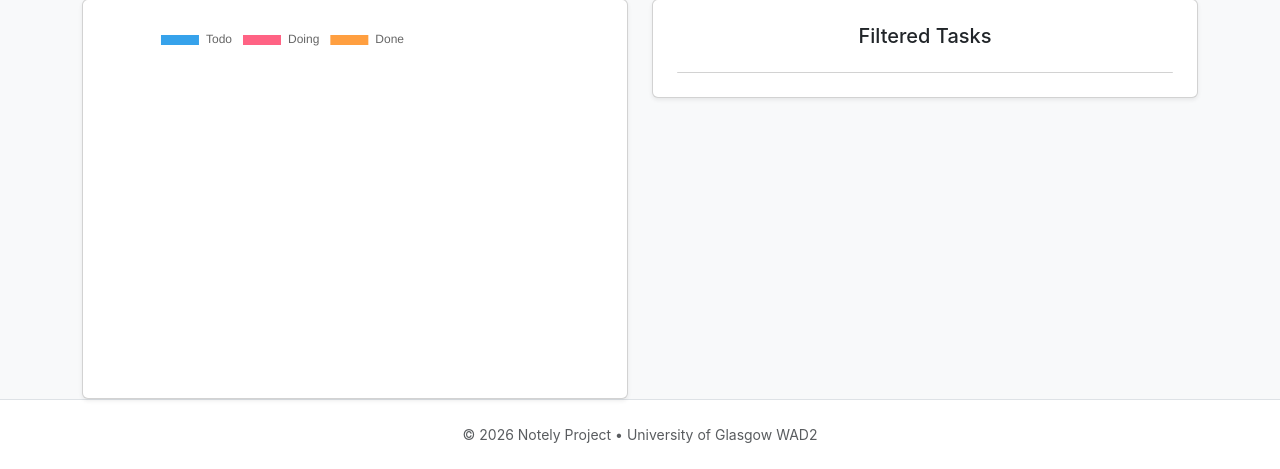
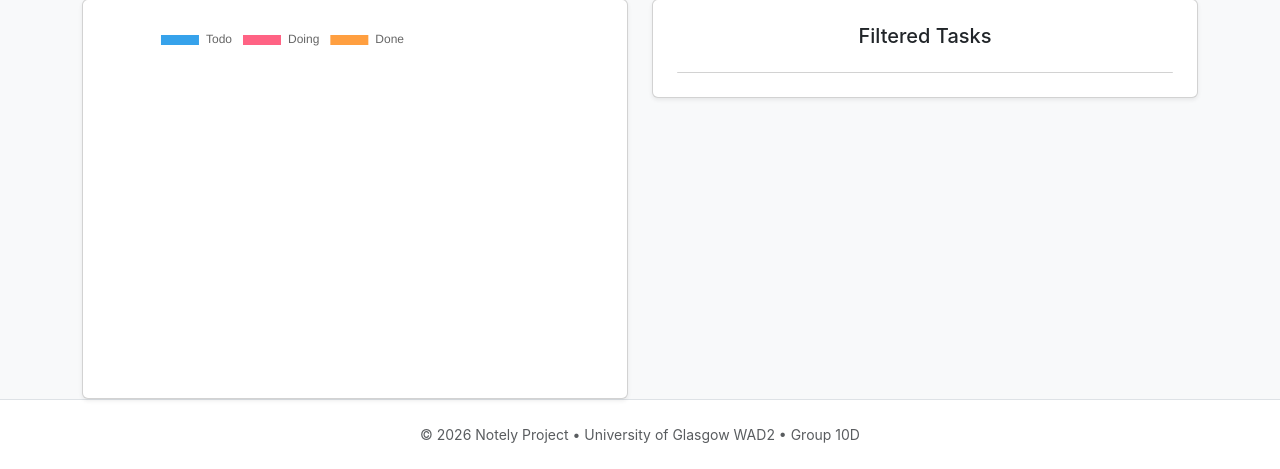
Before and after one commit to Exxavia/notely_project, a Django app: page /accounts/dashboard/ in a window 1280 px wide. Shown: the part 450-919 px from the top of the page. Run offline with Django 3.2, Linux system fonts and the light colour scheme; the visitor is signed in with stand-in values (Sample User, id 1); data that the repository does not hold is empty.

Commit message:
Updated footer: Added dynamic year and Group 10D identification.

```diff
--- a/templates/base.html
+++ b/templates/base.html
@@ -71,7 +71,7 @@
 
     <footer class="bg-white border-top py-4 mt-auto">
         <div class="container text-center text-muted">
-            <p class="small mb-0">&copy; 2026 Notely Project &bull; University of Glasgow WAD2</p>
+            <p class="small mb-0">&copy; {% now "Y" %} Notely Project &bull; University of Glasgow WAD2 &bull; Group 10D</p>
         </div>
     </footer>
 
```
